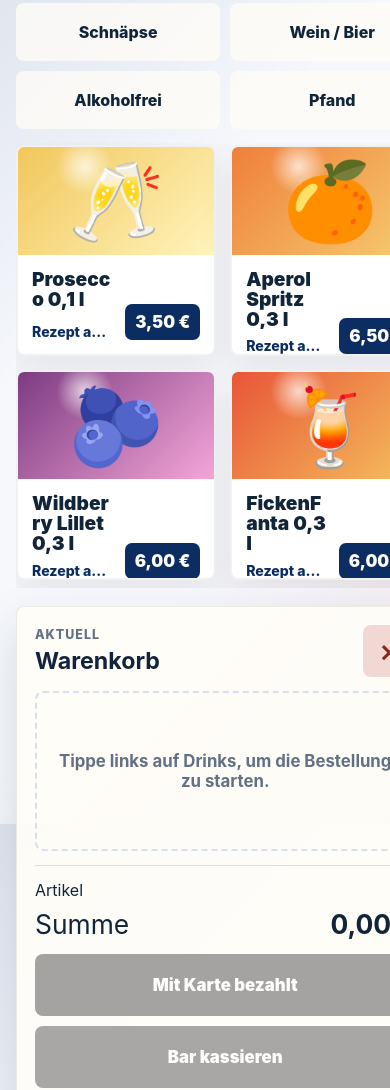
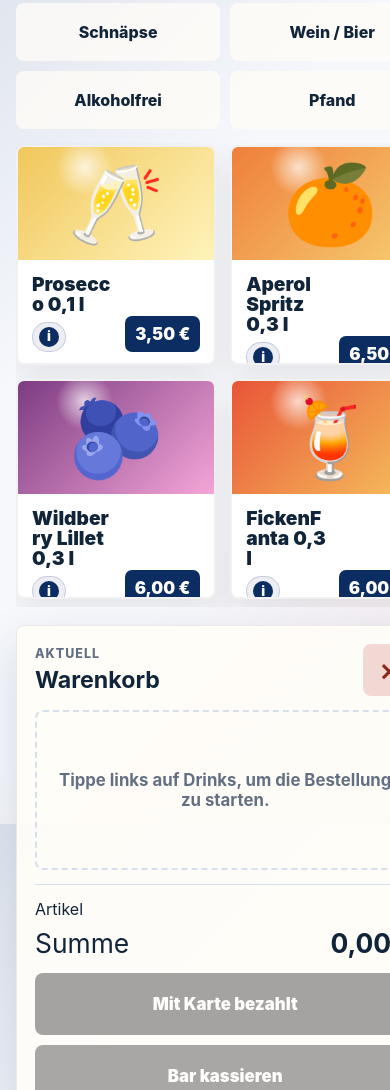
Before and after one commit to Andronik28/Barkasse, a plain HTML site: page index.html in a window 390 px wide. Shown: the part 864-1954 px from the top of the page. Drawn offline with Linux system fonts and the light colour scheme.

Commit message:
Refine drink info button

```diff
--- a/app.js
+++ b/app.js
@@ -1,4 +1,4 @@
-const APP_VERSION = "21";
+const APP_VERSION = "22";
 
 const defaultCatalog = {
   categories: [
@@ -184,6 +184,10 @@
   return hasHappyHourPrice(drink, date) ? 5 : drink.price;
 }
 
+function hasDrinkInfo(drink) {
+  return Boolean((drink.ingredients || []).length || (drink.steps || []).length);
+}
+
 function getTotal() {
   return [...order.values()].reduce((sum, line) => sum + getUnitPrice(line.drink) * line.quantity, 0);
 }
@@ -257,6 +261,7 @@
 
 function createDrinkCard(drink, options = {}) {
   const happyHourPrice = hasHappyHourPrice(drink);
+  const showInfoButton = !options.compact && hasDrinkInfo(drink);
   const card = document.createElement("div");
   card.className = `drink-card${options.compact ? " compact-drink-card" : ""}${happyHourPrice ? " happy-hour-card" : ""}`;
   card.role = "button";
@@ -270,7 +275,7 @@
     <div class="drink-meta">
       <div>
         <span class="drink-name">${drink.name}</span>
-        ${options.compact ? "" : `<button class="recipe-button" type="button">Rezept ansehen</button>`}
+        ${showInfoButton ? `<button class="recipe-button" type="button" aria-label="Info zu ${escapeHtml(drink.name)} anzeigen"><span class="info-icon" aria-hidden="true">i</span><span class="info-label">Info</span></button>` : ""}
       </div>
       <span class="drink-price${happyHourPrice ? " happy-hour-price" : ""}">
         ${happyHourPrice ? `<small>${money(drink.price)}</small>` : ""}
--- a/index.html
+++ b/index.html
@@ -7,13 +7,13 @@
     <title>Bar Kasse</title>
     <link rel="manifest" href="manifest.webmanifest" />
     <link rel="apple-touch-icon" href="icon.svg" />
-    <link rel="stylesheet" href="styles.css?v=21" />
+    <link rel="stylesheet" href="styles.css?v=22" />
   </head>
   <body>
     <div class="app-shell">
       <header class="topbar">
         <div class="brand-lockup">
-          <img class="club-logo" src="assets/burgfunken_logo.png?v=21" alt="Burgfunken Neuburg" />
+          <img class="club-logo" src="assets/burgfunken_logo.png?v=22" alt="Burgfunken Neuburg" />
           <div>
             <p class="eyebrow">Burgfunken Neuburg</p>
             <h1>Bar Kasse</h1>
@@ -293,6 +293,6 @@
       </div>
     </dialog>
 
-    <script src="app.js?v=21"></script>
+    <script src="app.js?v=22"></script>
   </body>
 </html>
--- a/styles.css
+++ b/styles.css
@@ -442,19 +442,50 @@
 }
 
 .recipe-button {
-  background: transparent;
-  border: 0;
+  align-items: center;
+  background: rgba(17, 48, 104, 0.08);
+  border: 1px solid rgba(17, 48, 104, 0.18);
+  border-radius: 999px;
   color: var(--accent-strong);
   cursor: pointer;
+  display: inline-flex;
   font-size: 0.88rem;
-  font-weight: 800;
+  font-weight: 900;
+  gap: 6px;
+  justify-self: start;
   margin-top: 8px;
-  padding: 0;
+  min-height: 30px;
+  min-width: 30px;
+  padding: 4px 10px 4px 7px;
   text-align: left;
   max-width: 100%;
   overflow: hidden;
   text-overflow: ellipsis;
   white-space: nowrap;
+}
+
+.recipe-button:active {
+  transform: scale(0.96);
+}
+
+.info-icon {
+  align-items: center;
+  background: var(--accent-strong);
+  border-radius: 999px;
+  color: #fffdf8;
+  display: inline-flex;
+  flex: 0 0 20px;
+  font-size: 0.82rem;
+  font-weight: 950;
+  height: 20px;
+  justify-content: center;
+  line-height: 1;
+  width: 20px;
+}
+
+.info-label {
+  overflow: hidden;
+  text-overflow: ellipsis;
 }
 
 .order-panel {
@@ -1206,6 +1237,16 @@
     max-width: none;
   }
 
+  .recipe-button {
+    justify-content: center;
+    padding: 4px;
+    width: 34px;
+  }
+
+  .info-label {
+    display: none;
+  }
+
   .popular-list {
     grid-template-columns: 1fr;
   }
```
Also changed, not shown: service-worker.js (+4 -4 lines).
